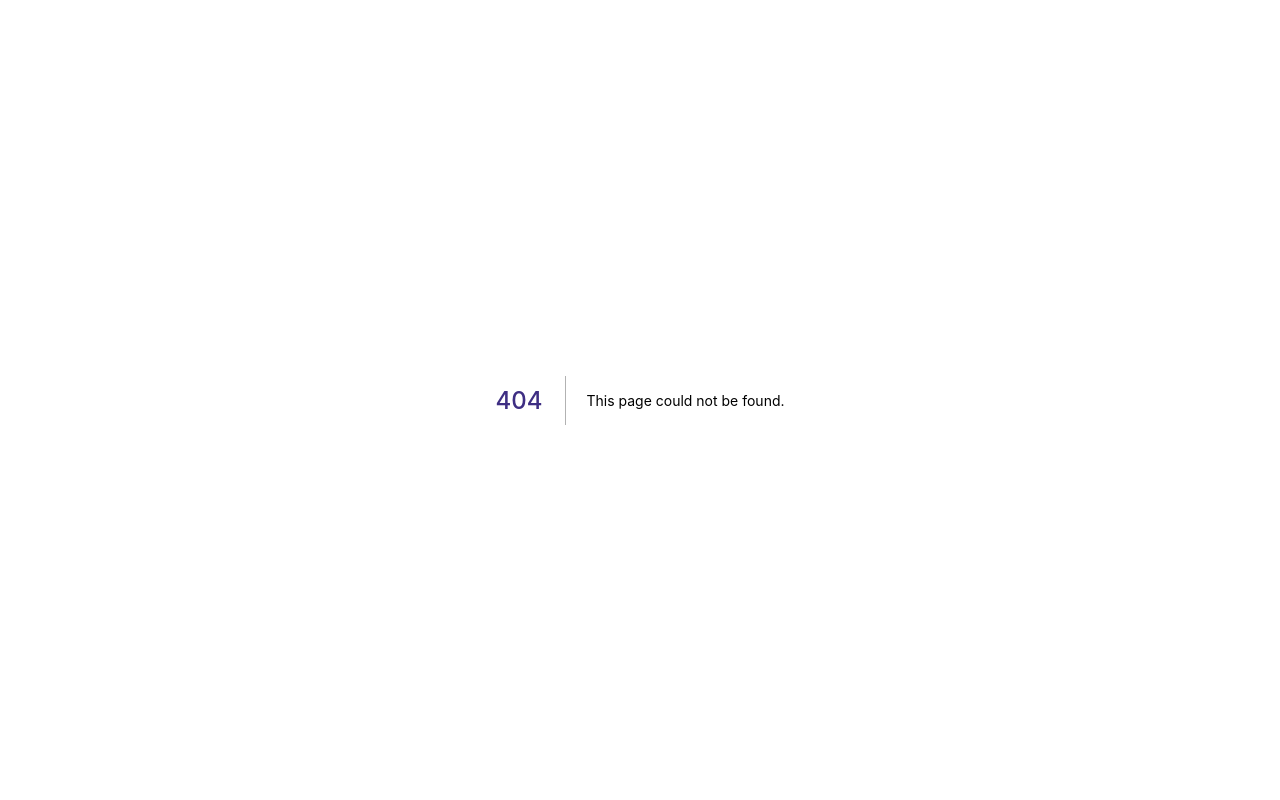
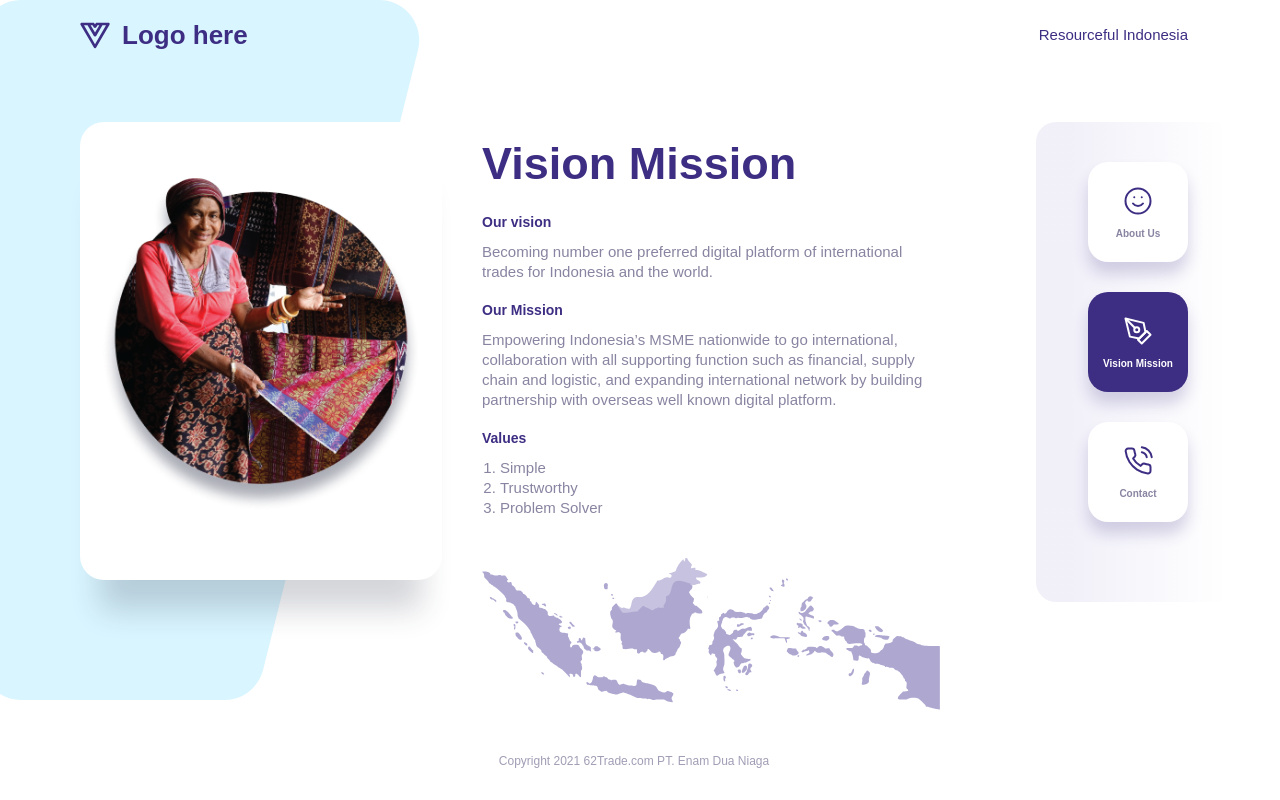
Before and after one commit to abui-am/test-interview, a Next.js app: page /visionMission in a window 1280 px wide. Before the commit this address had no page. Built offline with nearby package versions, Linux system fonts and the light colour scheme.

Commit message:
feat: all pages

```diff
--- a/package.json
+++ b/package.json
@@ -11,6 +11,7 @@
     "clsx": "^1.1.1",
     "next": "11.1.2",
     "react": "17.0.2",
-    "react-dom": "17.0.2"
+    "react-dom": "17.0.2",
+    "react-google-recaptcha": "^2.1.0"
   }
 }
--- a/src/constants/menu.js
+++ b/src/constants/menu.js
@@ -12,8 +12,8 @@ const menu = [
   {
     id: 'visionMision',
     icon: (props) => <PenTool {...props} />,
-    title: 'About Us',
-    url: '/aboutUs',
+    title: 'Vision Mission',
+    url: '/visionMission',
   },
   {
     id: 'contact',
--- /dev/null
+++ b/src/pages/visionMission.jsx
@@ -0,0 +1,33 @@
+import BaseLayout from '@/layouts/BaseLayout';
+import Head from 'next/head';
+
+export default function Home() {
+  return (
+    <div>
+      <Head>
+        <title>Create Next App</title>
+        <link rel="icon" href="/favicon.ico" />
+      </Head>
+      <BaseLayout imageUrl="/images/vision-mission.png">
+        <h1>Vision Mission</h1>
+        <h6>Our vision</h6>
+        <p>Becoming number one preferred digital platform of international trades for Indonesia and the world.</p>
+        <h6>Our Mission</h6>
+        <p>
+          Empowering Indonesia’s MSME nationwide to go international, collaboration with all supporting function such as
+          financial, supply chain and logistic, and expanding international network by building partnership with
+          overseas well known digital platform.
+        </p>
+        <h6>Values</h6>
+
+        <ol style={{ marginBottom: 40 }}>
+          <li>Simple</li>
+          <li>Trustworthy</li>
+          <li>Problem Solver</li>
+        </ol>
+
+        <img src="/images/indo-map.svg" width="100%" alr="indo map" />
+      </BaseLayout>
+    </div>
+  );
+}
--- a/src/styles/globals.css
+++ b/src/styles/globals.css
@@ -45,6 +45,7 @@ a {
   --primary-text: #8984a1;
   --secondary-text: rgba(137, 132, 162, 0.8);
   --background-color: #ffffff;
+  --outline-color: #b2a7b8;
 }
 
 h1 {
@@ -96,6 +97,16 @@ small {
   line-height: 11px;
 }
 
+ol {
+  padding-left: 18px;
+}
+
+li {
+  font-weight: normal;
+  font-size: 15px;
+  line-height: 20px;
+}
+
 @media screen and (max-width: 480px) {
   h1 {
     font-weight: bold;
```
Also changed, not shown: src/components/fields/Button.jsx (added, +9 -0 lines), src/components/fields/TextField.jsx (added, +21 -0 lines), src/pages/contact.jsx (added, +32 -0 lines), src/styles/components/fields/Button.module.css (added, +11 -0 lines), src/styles/components/fields/TextField.module.css (added, +26 -0 lines), public/images/Indo-map.svg (added), 1 other file (tests, documents, lock files or other folders).
